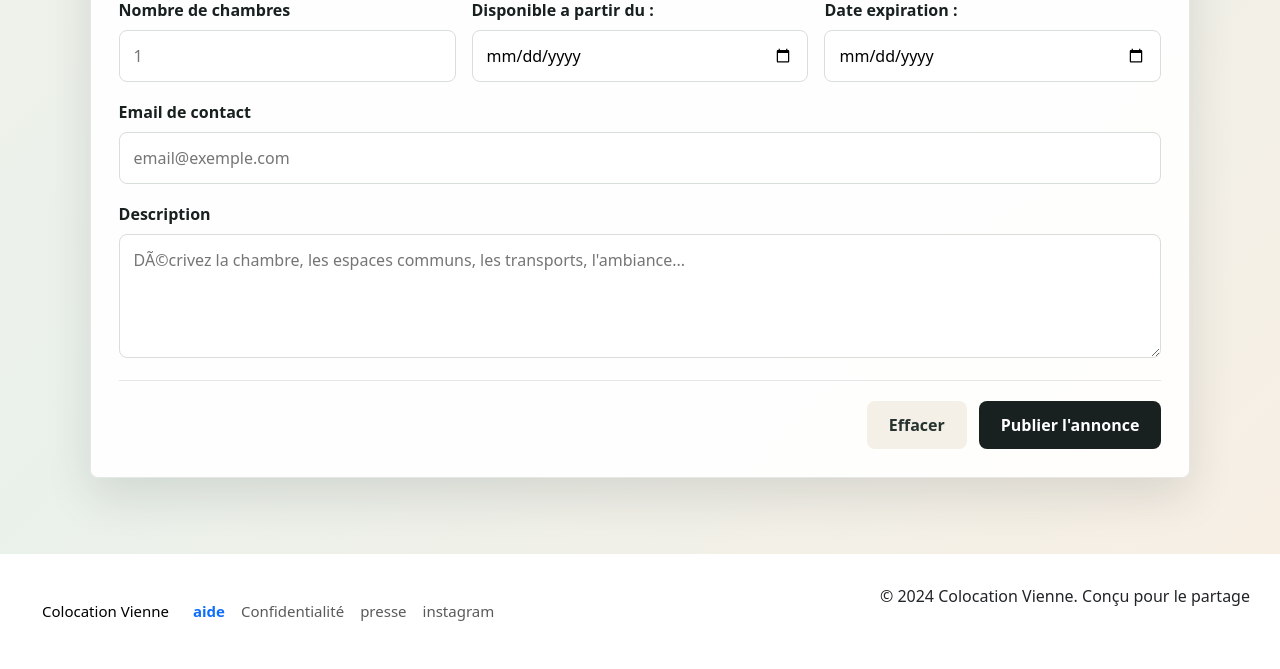
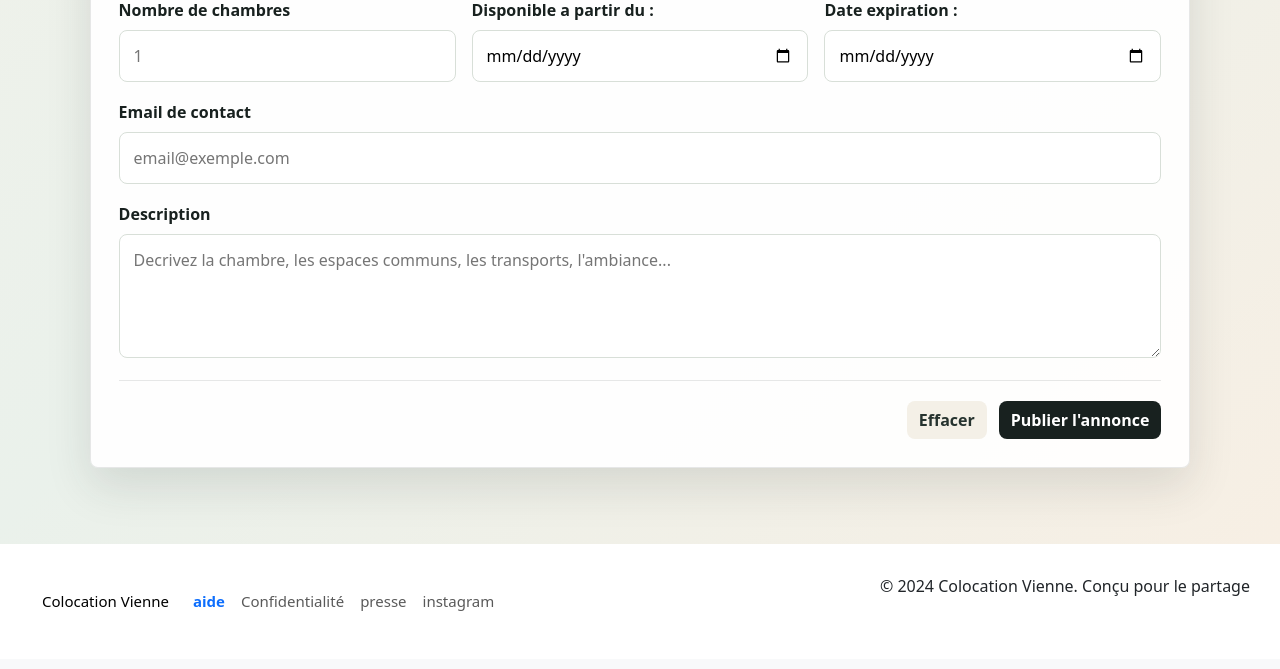
Before and after one commit to coLocationVienne/coLocation, a PHP site: page /coLocation/pages/creer_annonce.php in a window 1280 px wide. Shown: the part 1075-1744 px from the top of the page. After the commit the page ends 1686 px from the top, so only its background shows below. Run offline with PHP 8.4, Linux system fonts and the light colour scheme; the visitor is signed in with stand-in values (Sample User, id 1); data comes from the database, SQL or seed files in the repository; some libraries are stand-ins or nearby versions.

Commit message:
modifier annonce

```diff
--- a/assets/style/style.css
+++ b/assets/style/style.css
@@ -980,8 +980,8 @@ justify-content: space-between;
 
 .annonce-btn-principal,
 .annonce-btn-secondaire {
-    min-height: 48px;
-    padding: 0 22px;
+    min-height: 38px;
+    padding: 0 12px;
     border: 0;
     border-radius: 8px;
     font-weight: 800;
--- a/pages/creer_annonce.php
+++ b/pages/creer_annonce.php
@@ -15,7 +15,7 @@ $error = $_GET['error'] ?? '';
 $errorMessages = [
     'missing_fields' => 'Veuillez remplir tous les champs obligatoires.',
     'invalid_email' => 'Veuillez saisir une adresse email valide.',
-    'server_error' => 'Une erreur est survenue pendant la publication de lâ€™annonce.',
+    'server_error' => 'Une erreur est survenue pendant la publication de l annonce.',
 ];
 ?>
 
@@ -151,7 +151,7 @@ $errorMessages = [
 
                 <div class="annonce-field">
                     <label for="descriptions">Description</label>
-                    <textarea id="descriptions" name="descriptions" rows="4" placeholder="DÃ©crivez la chambre, les espaces communs, les transports, l'ambiance..." required></textarea>
+                    <textarea id="descriptions" name="descriptions" rows="4" placeholder="Decrivez la chambre, les espaces communs, les transports, l'ambiance..." required></textarea>
                 </div>
             </fieldset>
 
--- a/pages/page_annonce.php
+++ b/pages/page_annonce.php
@@ -115,6 +115,7 @@ include("../includes/header.php");
                                 <a href="formulaire_modifier_annonce.php?id_annonce=<?php echo (int) $annonce['id_annonce']; ?>" class="annonce-btn-principal">
                                     Modifier
                                 </a>
+
                             </div>
                         </div>
                     </article>
```
